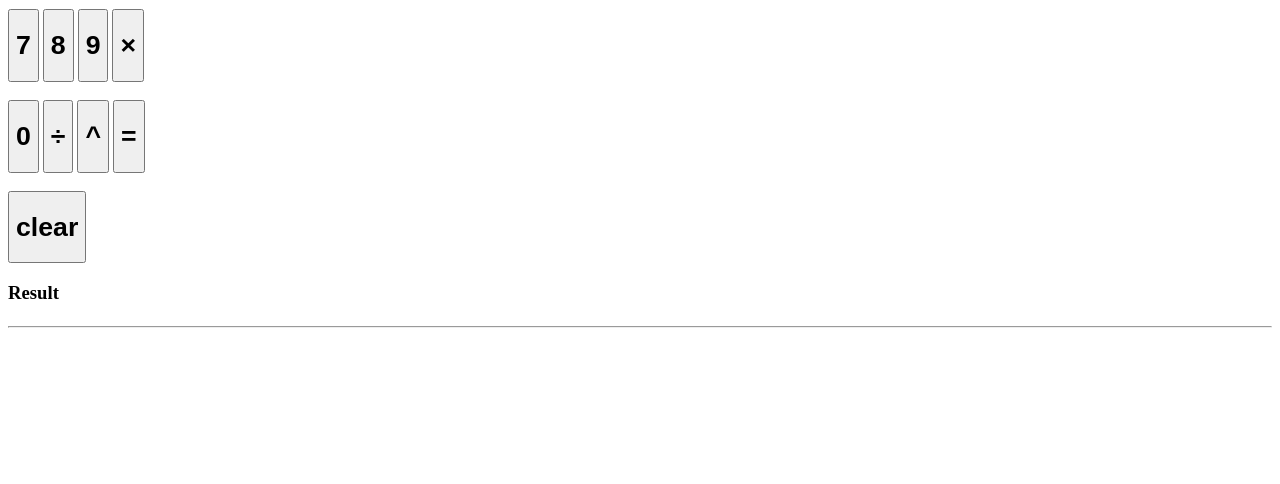
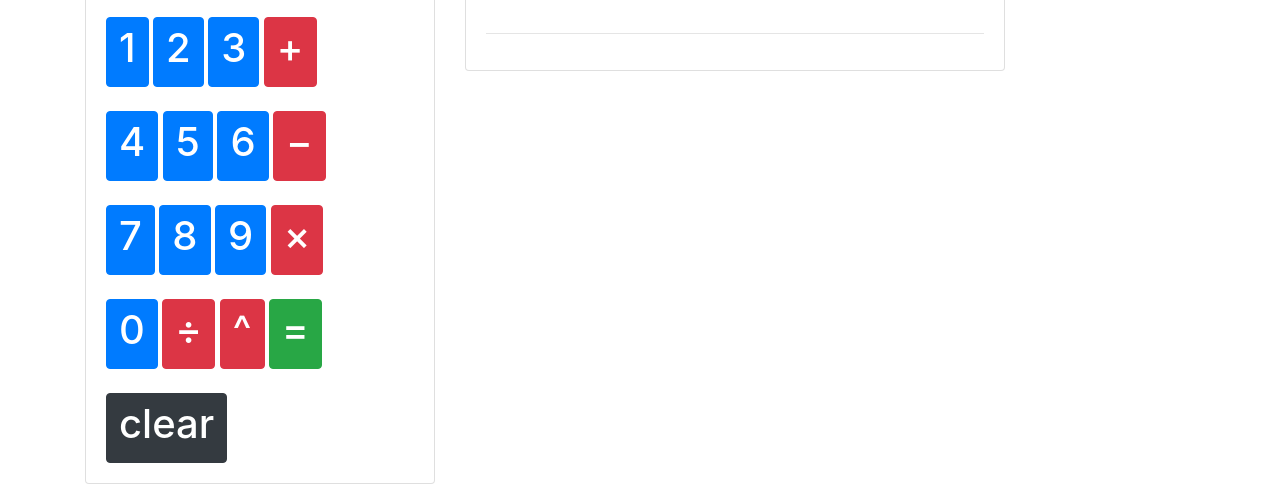
Before and after one commit to plspecter/calculator-test, a plain HTML site: page index.html in a window 1280 px wide. Shown: the part 320-804 px from the top of the page. Drawn offline with nearby package versions, Linux system fonts and the light colour scheme.

Commit message:
Update index.html

```diff
--- a/index.html
+++ b/index.html
@@ -1,3 +1,12 @@
+<!DOCTYPE html>
+<html lang="en">
+
+<head>
+    <meta charset="UTF-8">
+    <meta name="viewport" content="width=device-width, initial-scale=1.0">
+    <meta http-equiv="X-UA-Compatible" content="ie=edge">
+    <script src="https://cdnjs.cloudflare.com/ajax/libs/jquery/3.2.1/jquery.min.js"></script>
+    <link rel="stylesheet" href="https://maxcdn.bootstrapcdn.com/bootstrap/4.0.0/css/bootstrap.min.css">
     <title>Document</title>
 </head>
 
@@ -62,12 +71,8 @@
 
     <script type="text/javascript">
 
-        //always settup document.ready so it knows when to run java
-
         $(document).ready(function () {
 
-        //create initial variables for it to refer to later - "", refers to a string of the..
-        //..classes string it can be (1, 2, 3, 4 etc. in the DOM)
             var firstNumber = "";
             var secondNumber = "";
             var operator;
@@ -83,14 +88,8 @@
 
                 $("#first-number, #second-number, #operator, #result").empty();
             }
-            //create on click function so when you click the class ".number" it refers to everything
-            //..in the DOM with the class number and applies the function to everything nested inside it
 
             $(".number").on("click", function () {
-
-                //if the variable ifOperatorChosen adds another number next to the number chosen (can punch 333, 456, not just 4, 5
-                //else applies the same funciton to the first-number (h1) as well
-
                 if (isOperatorChosen) {
                     secondNumber += this.value;
                     $("#second-number").html(secondNumber);
@@ -102,8 +101,6 @@
 
             });
 
-            //When the user clicks on an operator (the red buttons) the...
-
             $(".operator").on("click", function () {
 
                 isOperatorChosen = true;
@@ -112,8 +109,6 @@
 
             });
 
-            //WHen the user clicks on the equals sign it is going to.. { }
-            //parseInt is a jQuery function for math - if the user presses plus the result takes the first and second number and adds it together etc..
 
                 $(".equal").on("click", function () {
                     firstNumber = parseInt(firstNumber);
@@ -139,13 +134,9 @@
                         result = Math.power(firstNumber, secondNumber);
                     }
 
-                //the result titled id in the DOM will print out the math into the html space its assigned to
-                //*** MAKE SURE TO SPELL EVERYTHING RIGHT ACCORDING TO DOM ID'S AND CLASSES
                     $("#result").html(result);
 
                 });
-
-            //When the user clicks the clear button the initializedCalculator will wipe the page info
 
                 $(".clear").on("click", function () {
 
```
Lines whose indentation alone changed are shown as unchanged.
